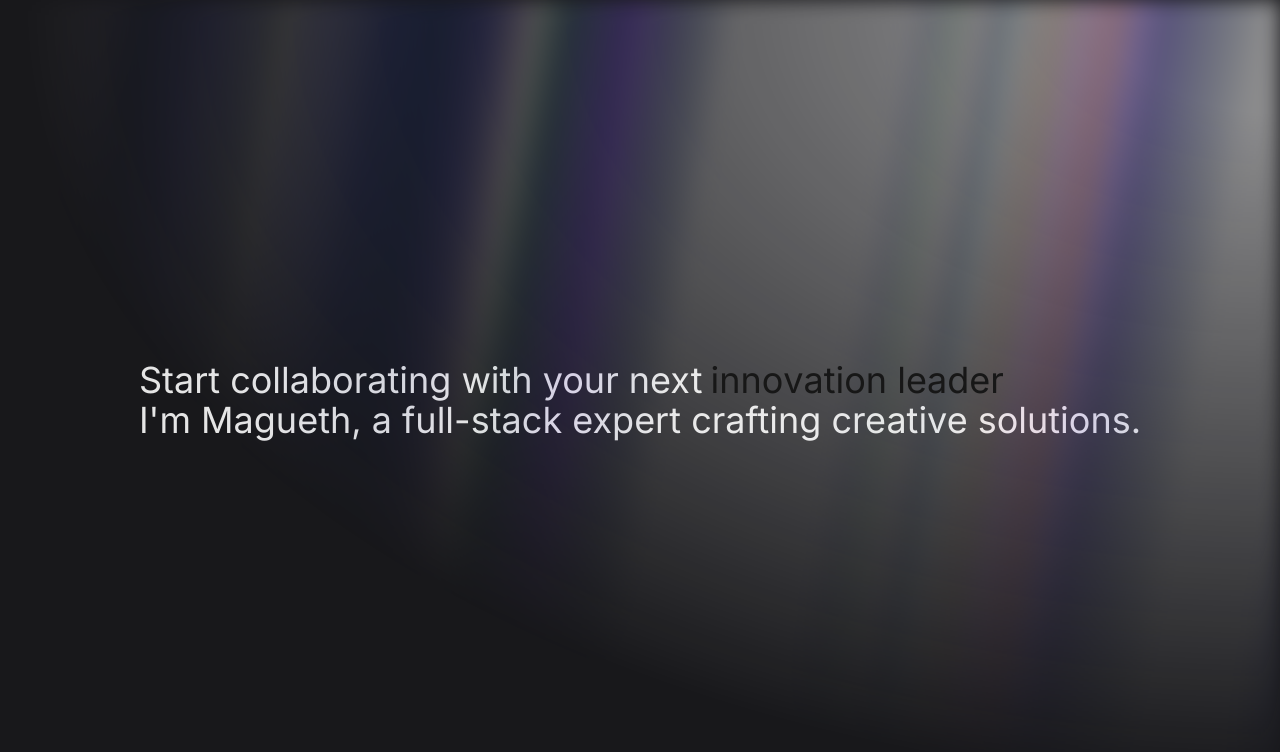
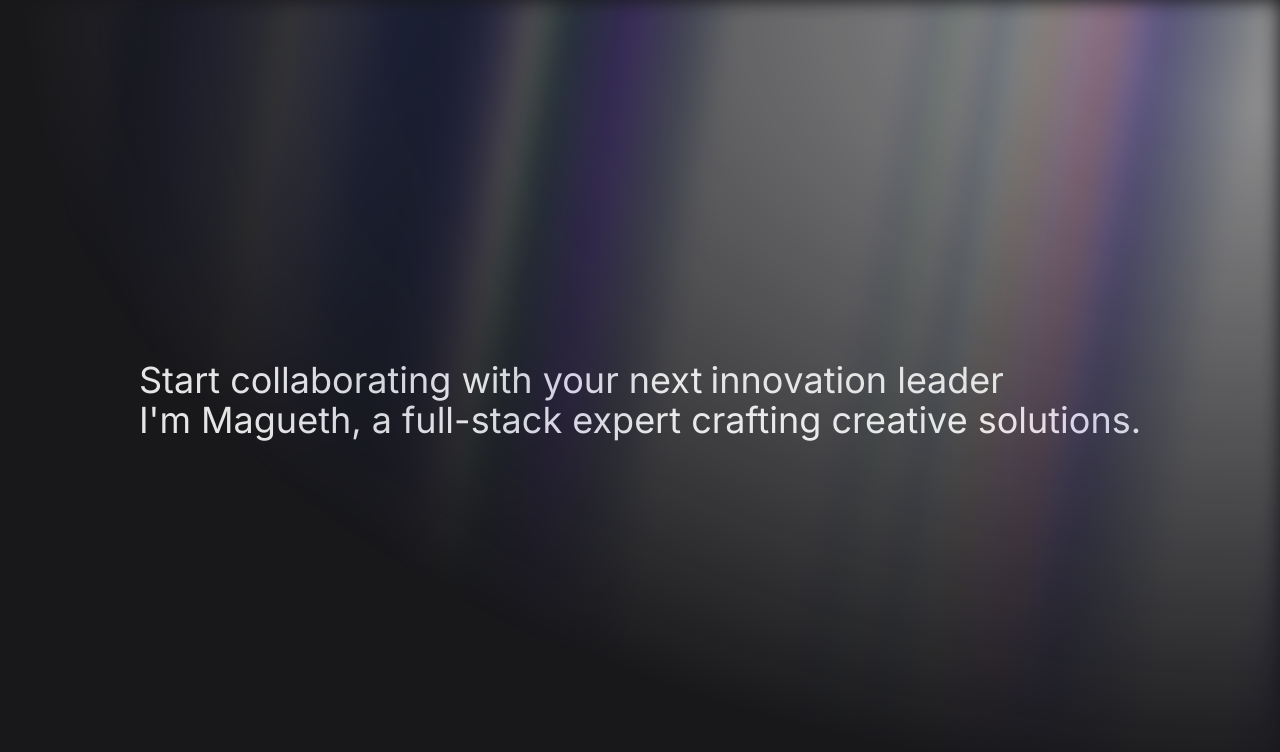
Before and after one commit to Maguethh/NextJS-Portfolio, a Next.js app: page /home in a window 1280 px wide. Shown: the top 752 px of the page. Built offline with nearby package versions, Linux system fonts and the light colour scheme.

Commit message:
color change

```diff
--- a/app/home/page.tsx
+++ b/app/home/page.tsx
@@ -19,6 +19,7 @@ export default function Home() {
                 "creative\u00A0technologist",
               ]}
               duration={2500}
+              color="text-neutral-200"
             />
             <br className="text-3xl" />
             I'm Magueth, a full-stack expert crafting creative solutions.
--- a/components/ui/flip-words.tsx
+++ b/components/ui/flip-words.tsx
@@ -1,16 +1,18 @@
 "use client";
-import React, { useCallback, useEffect, useRef, useState } from "react";
-import { AnimatePresence, motion, LayoutGroup } from "framer-motion";
+import React, { useCallback, useEffect, useState } from "react";
+import { AnimatePresence, motion } from "framer-motion";
 import { cn } from "@/lib/utils";
 
 export const FlipWords = ({
   words,
   duration = 3000,
   className,
+  color = "text-neutral-900 dark:text-neutral-100",
 }: {
   words: string[];
   duration?: number;
   className?: string;
+  color?: string;
 }) => {
   const [currentWord, setCurrentWord] = useState(words[0]);
   const [isAnimating, setIsAnimating] = useState<boolean>(false);
@@ -58,7 +60,8 @@ export const FlipWords = ({
           position: "absolute",
         }}
         className={cn(
-          "z-10 inline-block relative text-left text-neutral-900 dark:text-neutral-100 px-2",
+          "z-10 inline-block relative text-left px-2",
+          color,
           className
         )}
         key={currentWord}
```
